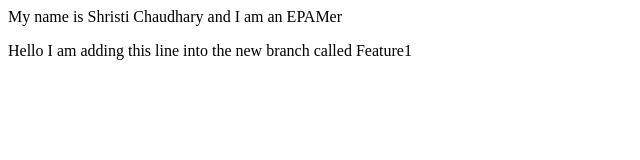
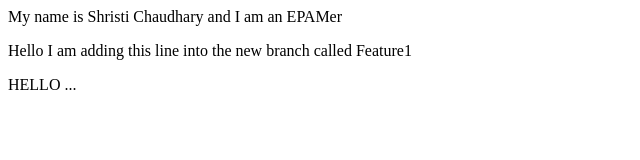
Before and after one commit to Shristi17-debug/NewRemoteRepo, a plain HTML site: page index.html in a window 1280 px wide. Shown: the full height of the page, 0-640 px from the left. Drawn offline with Linux system fonts and the light colour scheme.

Commit message:
after changing  main branch

```diff
--- a/index.html
+++ b/index.html
@@ -1,2 +1,3 @@
 <p>My name is Shristi Chaudhary and I am an EPAMer </p>
 <p>Hello I am adding this line into the new branch called Feature1 </p>
+<p>HELLO ...</p>
```
